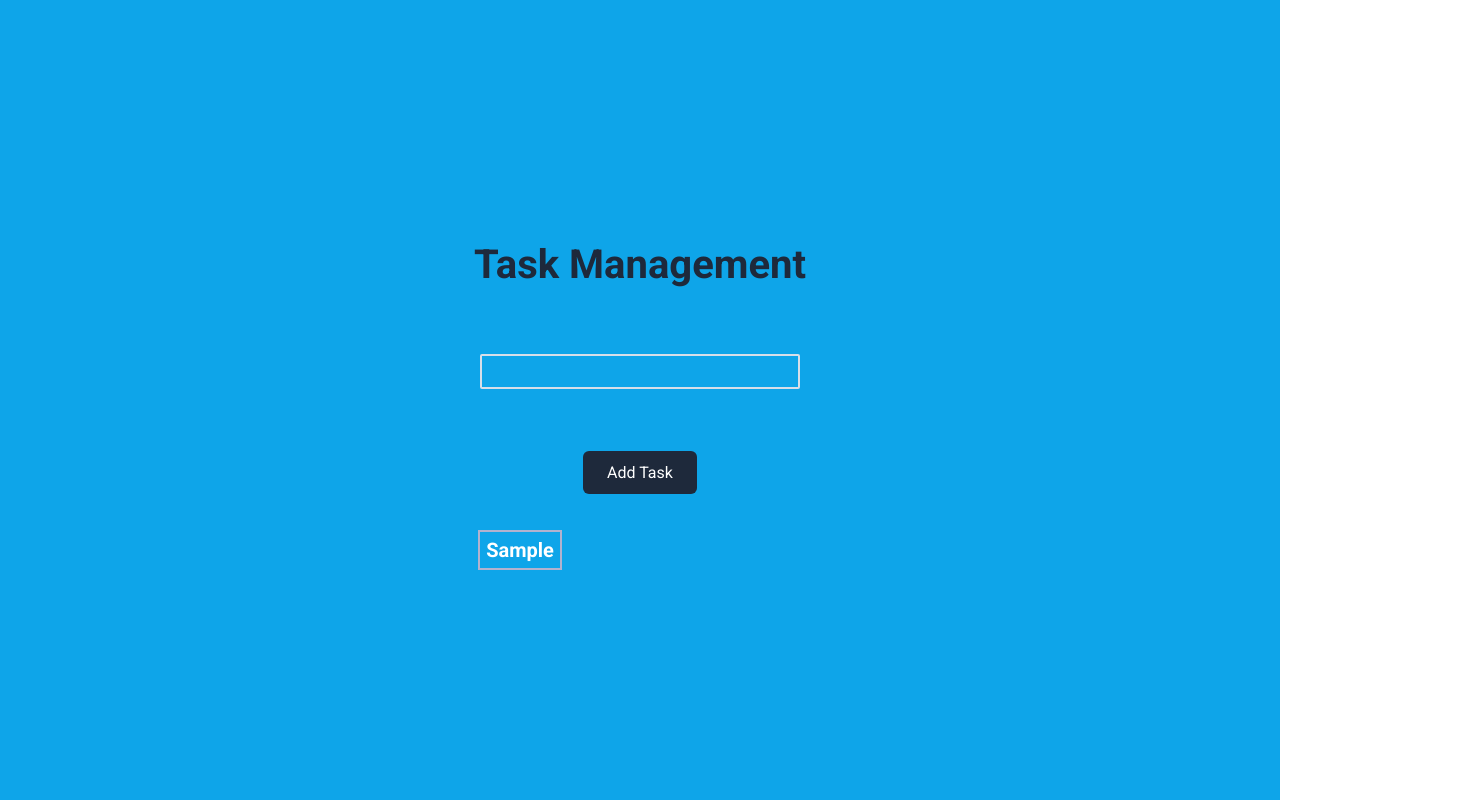
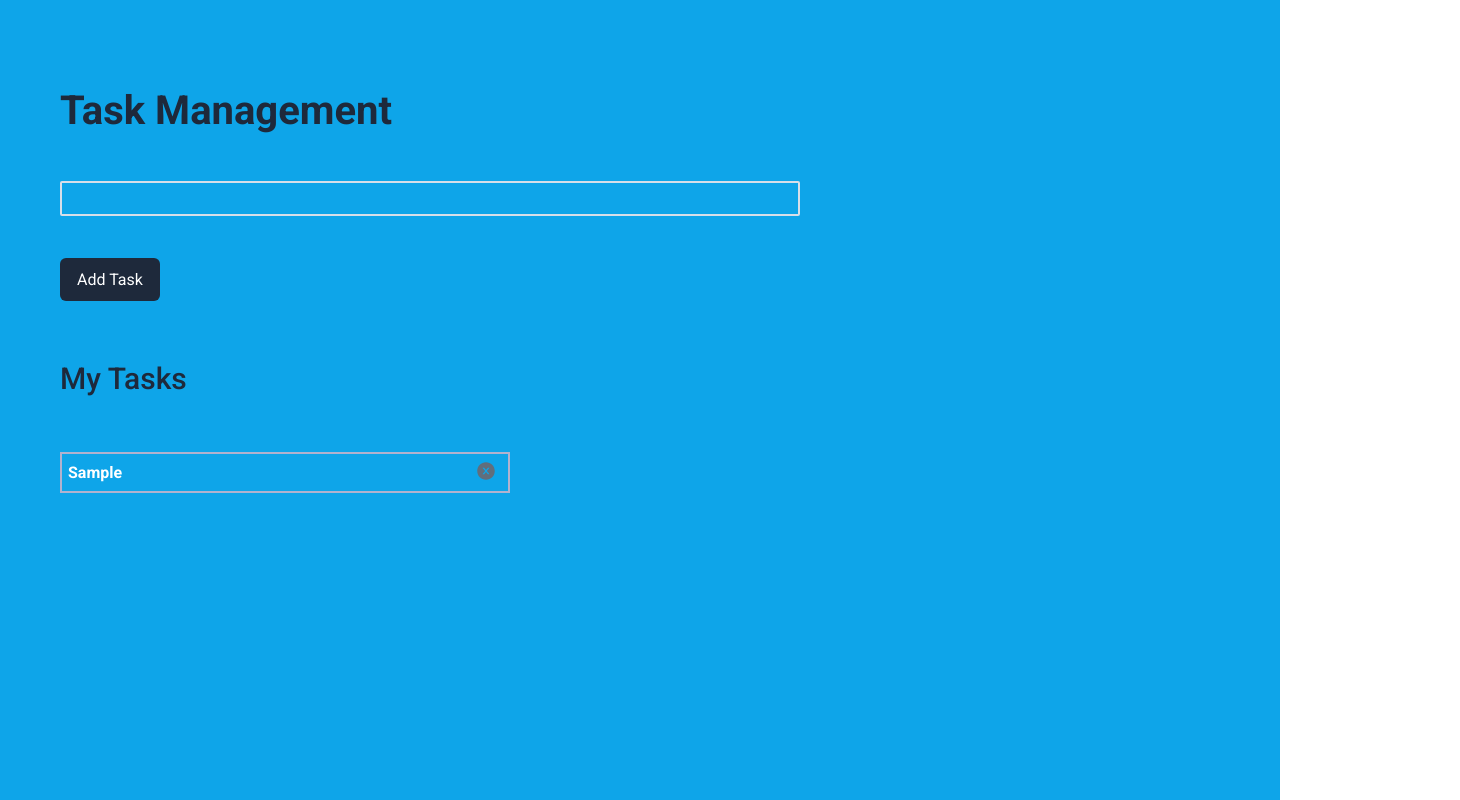
Before and after one commit to Jagadeesh-Kmr/todo-list, a React (Create React App) app: page / in a window 1280 px wide. Both pictures are taken after typing "Sample" into the empty fields and a click on the button "Add Task". Shown: the top 800 px of the page, 1460 px wide, since content can reach past the window. Built offline with nearby package versions, Linux system fonts and the light colour scheme; a web font is replaced by a local one.

Commit message:
solution

```diff
--- a/package.json
+++ b/package.json
@@ -15,6 +15,8 @@
     "msw": "0.28.1",
     "react": "17.0.1",
     "react-dom": "17.0.1",
+    "react-icon": "1.0.0",
+    "react-icons": "4.12.0",
     "react-loader-spinner": "4.0.0",
     "react-router-dom": "5.2.0",
     "styled-components": "5.3.0",
--- a/src/components/TaskManagement/index.css
+++ b/src/components/TaskManagement/index.css
@@ -5,8 +5,8 @@
 .task-management-container {
   display: flex;
   flex-direction: column;
-  align-items: center;
-  justify-content: center;
+  padding-top: 60px;
+  padding-left: 60px;
   min-height: 100vh;
   background-color: #0ea5e9;
 }
@@ -21,9 +21,7 @@
 .form-container {
   display: flex;
   flex-direction: column;
-  justify-content: center;
-  align-items: center;
-  margin-top: 40px;
+  margin-top: 20px;
 }
 
 .input {
@@ -38,7 +36,11 @@
   outline: none;
   margin-bottom: 10px;
   flex-grow: 1;
-  max-width: 320px;
+}
+
+.input-container {
+  display: flex;
+  flex-direction: column;
 }
 
 @media screen and (max-width: 575px) {
@@ -53,12 +55,12 @@
   font-family: 'Roboto';
   font-size: 16px;
   border-radius: 6px;
+  width: 100px;
   border: none;
-  padding: 12px 24px 12px 24px;
+  padding: 12px 15px 12px 15px;
   outline: none;
   cursor: pointer;
-  margin-bottom: 10px;
-  margin-top: 20px;
+  margin-bottom: 30px;
 }
 
 @media screen and (max-width: 575px) {
@@ -73,30 +75,19 @@
   font-size: 14px;
 }
 
-.contacts-table {
-  display: flex;
-  flex-direction: column;
-  width: 450px;
-  align-items: center;
-}
-
-.active-status {
-  color: #1e293b;
-  font-family: 'Roboto';
-  font-size: 8px;
-  font-weight: 300;
-  display: flex;
-  justify-content: center;
-  align-items: center;
-  margin-right: 250px;
-  margin-top: 30px;
-}
-
 .todo-ul {
   list-style-type: none;
   display: flex;
   flex-direction: column;
-  align-items: center;
-  justify-content: center;
-  margin-right: 50px;
+  padding: 0;
+  width: 1400px;
+  height: 450px;
+  flex-wrap: wrap;
 }
+
+.my-tasks {
+  color: #1e293b;
+  font-family: 'Roboto';
+  font-size: 30px;
+  font-weight: 500;
+}
--- a/src/components/TaskManagement/index.js
+++ b/src/components/TaskManagement/index.js
@@ -54,13 +54,25 @@ class TaskManagement extends Component {
     )
   }
 
+  deleteList = id => {
+    const {todoList} = this.state
+    const updatedList = todoList.filter(eachData => eachData.id !== id)
+    this.setState({
+      todoList: updatedList,
+    })
+  }
+
   renderTodoLists = () => {
     const {todoList} = this.state
 
     return (
       <ul className="todo-ul">
         {todoList.map(eachData => (
-          <TodoLists key={eachData.id} todoLists={eachData} />
+          <TodoLists
+            key={eachData.id}
+            todoLists={eachData}
+            deleteList={this.deleteList}
+          />
         ))}
       </ul>
     )
@@ -71,8 +83,11 @@ class TaskManagement extends Component {
       <>
         <div className="task-management-container">
           <h1 className="task-management-h1">Task Management</h1>
-          <div className="input-container">{this.renderInputContainer()}</div>
-          <div>{this.renderTodoLists()}</div>
+          <div className="input-container">
+            {this.renderInputContainer()}
+            <p className="my-tasks">My Tasks</p>
+            {this.renderTodoLists()}
+          </div>
         </div>
       </>
     )
--- a/src/components/TodoLists/index.css
+++ b/src/components/TodoLists/index.css
@@ -1,16 +1,27 @@
 .todo-li {
   list-style-type: none;
+  display: flex;
+  justify-content: space-between;
+  align-items: center;
   border: 2px solid #b2b2ce;
   padding: 6px;
   margin-top: 10px;
-  margin-right: 230px;
+  width: 450px;
 }
 
 .task {
   font-family: 'Roboto';
   color: #ffffff;
-  font-size: 20px;
+  font-size: 16px;
   font-weight: 600;
   padding: 0;
   margin: 0;
 }
+
+.delete-button {
+  background-color: transparent;
+  border: none;
+  outline: none;
+  cursor: pointer;
+  margin-left: 32px;
+}
--- a/src/components/TodoLists/index.js
+++ b/src/components/TodoLists/index.js
@@ -1,16 +1,29 @@
+import {Component} from 'react'
+import {AiFillCloseCircle} from 'react-icons/ai'
+
 import './index.css'
-
-import {Component} from 'react'
 
 class TodoLists extends Component {
   render() {
-    const {todoLists} = this.props
-    const {inputValue} = todoLists
+    const {todoLists, deleteList} = this.props
+
+    const {inputValue, id} = todoLists
+
+    const onRemoveCartItem = () => {
+      deleteList(id)
+    }
 
     return (
       <>
         <li className="todo-li">
           <p className="task">{inputValue}</p>
+          <button
+            className="delete-button"
+            type="button"
+            onClick={onRemoveCartItem}
+          >
+            <AiFillCloseCircle color="#616E7C" size={20} />
+          </button>
         </li>
       </>
     )
```
Also changed, not shown: 1 other file (tests, documents, lock files or other folders).
